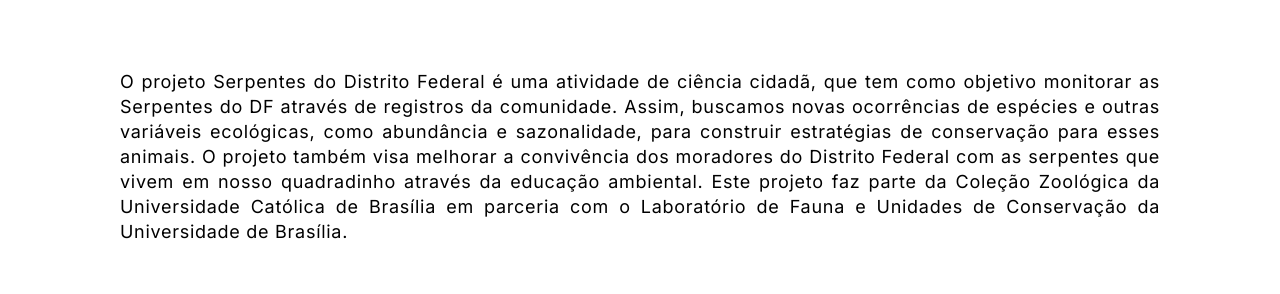
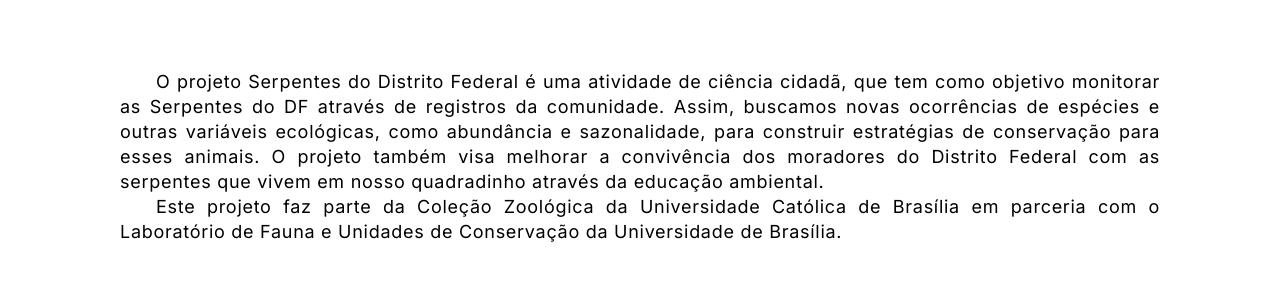
Before and after one commit to Serpentes-DF/micrurus, a Next.js app: page / in a window 1280 px wide. Shown: the part 964-1258 px from the top of the page. Built offline with nearby package versions, Linux system fonts and the light colour scheme.

Commit message:
add paragraph in about

```diff
--- a/src/components/layout/about/about.module.css
+++ b/src/components/layout/about/about.module.css
@@ -16,14 +16,21 @@
   letter-spacing: 1.02px;
 }
 
+.paragraph {
+  display: flex;
+  flex-direction: column;
+}
+
 .Text {
+  text-indent: 2em;
   color: #000;
   text-align: justify;
   font-family: Inter;
   font-size: 18px;
   font-style: normal;
   font-weight: 400;
-  line-height: 25px; /* 138.889% */
+  line-height: 25px;
+  /* 138.889% */
   letter-spacing: 0.72px;
 }
 
@@ -38,6 +45,7 @@
     padding: 32px 32px;
     gap: 32px;
   }
+
   .subTitle {
     font-size: 32px;
   }
--- a/src/components/layout/about/about.tsx
+++ b/src/components/layout/about/about.tsx
@@ -4,10 +4,14 @@
   return (
     <div className={style.Main}>
       <h2 className={style.subTitle}>SOBRE O PROJETO</h2>
+      <div className={style.paragraph}>
       <p className={style.Text}>
-O projeto Serpentes do Distrito Federal é uma atividade de ciência cidadã, que tem como objetivo monitorar as Serpentes do DF através de registros da comunidade. Assim, buscamos novas ocorrências de espécies e outras variáveis ecológicas, como abundância e sazonalidade, para construir estratégias de conservação para esses animais. O projeto também visa melhorar a convivência dos moradores do Distrito Federal com as serpentes que vivem em nosso quadradinho através da educação ambiental.
-Este projeto faz parte da Coleção Zoológica da Universidade Católica de Brasília em parceria com o Laboratório de Fauna e Unidades de Conservação da  Universidade de Brasília.
+        O projeto Serpentes do Distrito Federal é uma atividade de ciência cidadã, que tem como objetivo monitorar as Serpentes do DF através de registros da comunidade. Assim, buscamos novas ocorrências de espécies e outras variáveis ecológicas, como abundância e sazonalidade, para construir estratégias de conservação para esses animais. O projeto também visa melhorar a convivência dos moradores do Distrito Federal com as serpentes que vivem em nosso quadradinho através da educação ambiental.
       </p>
+      <p className={style.Text}>
+        Este projeto faz parte da Coleção Zoológica da Universidade Católica de Brasília em parceria com o Laboratório de Fauna e Unidades de Conservação da  Universidade de Brasília.
+      </p>
+      </div>
     </div>
   );
 }
```
